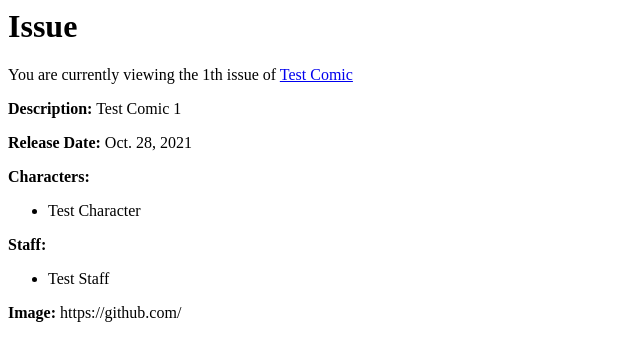
After one commit to kaboom-db/kaboom-legacy, a Django app: page /comics/issues/2/ in a window 1280 px wide. The commit adds this page. Shown: the top 361 px of the page, without its empty margins (0-640 px from the left). Run offline with Django 3.2, Linux system fonts and the light colour scheme; data comes from the database, SQL or seed files in the repository; both versions use the stored data as it was after the commit.

Commit message:
changes to the models + some new "fancy" html

```diff
--- a/src/comics/models.py
+++ b/src/comics/models.py
@@ -1,5 +1,6 @@
 from django.db import models
 from django.db.models.base import Model
+from django.core.validators import MinValueValidator, MaxValueValidator
 
 position_choices = (
     ("WRITER", "Writer"),
@@ -15,10 +16,25 @@ position_choices = (
     ("EDITOR-IN-CHIEF", "Editor-in-Chief")
 )
 
+status_options = (
+    ("COMPLETED", "Completed"),
+    ("RELEASING", "Releasing"),
+    ("PLANNED", "Planned")
+)
+
 # Create your models here.
 class Publisher(models.Model):
     name = models.CharField(max_length=200)
     logo = models.URLField()
+    website = models.URLField()
+
+    def __str__(self) -> str:
+        return self.name
+
+class Staff(models.Model):
+    name = models.CharField(max_length=200)
+    position = models.CharField(max_length=100, choices=position_choices)
+    image = models.URLField()
 
     def __str__(self) -> str:
         return self.name
@@ -36,6 +52,8 @@ class Series(models.Model):
     series_name = models.CharField(max_length=200)
     publisher = models.ForeignKey(Publisher, on_delete=models.CASCADE)
     description = models.CharField(max_length=1000)
+    year_started = models.IntegerField(validators=[MinValueValidator(1000), MaxValueValidator(9999)])
+    status = models.CharField(max_length=100, choices=status_options)
     image_small = models.URLField()
     image_medium = models.URLField()
     image_large = models.URLField()
@@ -48,17 +66,11 @@ class Issue(models.Model):
     series = models.ForeignKey(Series, on_delete=models.CASCADE)
     description = models.CharField(max_length=1000)
     characters = models.ManyToManyField(Character)
+    staff = models.ManyToManyField(Staff)
+    release_date = models.DateField()
     image_small = models.URLField()
     image_medium = models.URLField()
     image_large = models.URLField()
 
     def __str__(self) -> str:
         return str(self.series) + ' #' + str(self.issue_number)
-
-class Staff(models.Model):
-    name = models.CharField(max_length=200)
-    position = models.CharField(max_length=100, choices=position_choices)
-    image = models.URLField()
-
-    def __str__(self) -> str:
-        return self.name
--- /dev/null
+++ b/src/comics/templates/comics/issue_detail.html
@@ -0,0 +1,17 @@
+<h1>Issue</h1>
+<p>You are currently viewing the {{ issue.issue_number }}th issue of <a href="{% url 'comics:series_detail' issue.series.id %}">{{ issue.series }}</a></p>
+<p><b>Description:</b> {{ issue.description }}</p>
+<p><b>Release Date:</b> {{ issue.release_date }}</p>
+<p><b>Characters: </b></p>
+<ul>
+    {% for character in issue.characters.all %}
+    <li>{{ character }}</li>
+    {% endfor %}
+</ul>
+<p><b>Staff: </b></p>
+<ul>
+    {% for staff in issue.staff.all %}
+    <li>{{ staff }}</li>
+    {% endfor %}
+</ul>
+<p><b>Image:</b> {{ issue.image_medium }}</p>
--- a/src/comics/urls.py
+++ b/src/comics/urls.py
@@ -1,7 +1,9 @@
 from django.urls import path
 from . import views
 
+app_name = 'comics'
 urlpatterns = [
     path('', views.index, name='index'),
-    path('<int:series_id>/', views.series_detail, name='detail')
+    path('series/<int:series_id>/', views.series_detail, name='series_detail'),
+    path('issues/<int:issue_id>/', views.issue_detail, name='issue_detail')
 ]
--- a/src/comics/views.py
+++ b/src/comics/views.py
@@ -1,6 +1,6 @@
 from django.shortcuts import render, get_object_or_404
 from django.http import HttpResponse, Http404
-from .models import Series
+from .models import Issue, Series
 
 # Create your views here.
 def index(request):
@@ -9,3 +9,7 @@ def index(request):
 def series_detail(request, series_id):
     series = get_object_or_404(Series, pk=series_id)
     return render(request, 'comics/series_detail.html', {'series': series})
+
+def issue_detail(request, issue_id):
+    issue = get_object_or_404(Issue, pk=issue_id)
+    return render(request, 'comics/issue_detail.html', {'issue': issue})
```
Also changed, not shown: src/comics/templates/comics/series_detail.html (+7 -1 lines), src/comics/migrations/0006_auto_20211028_1933.py (added), src/comics/migrations/0007_auto_20211028_1958.py (added), src/comics/migrations/0008_alter_series_year_started.py (added), src/db.sqlite3.
